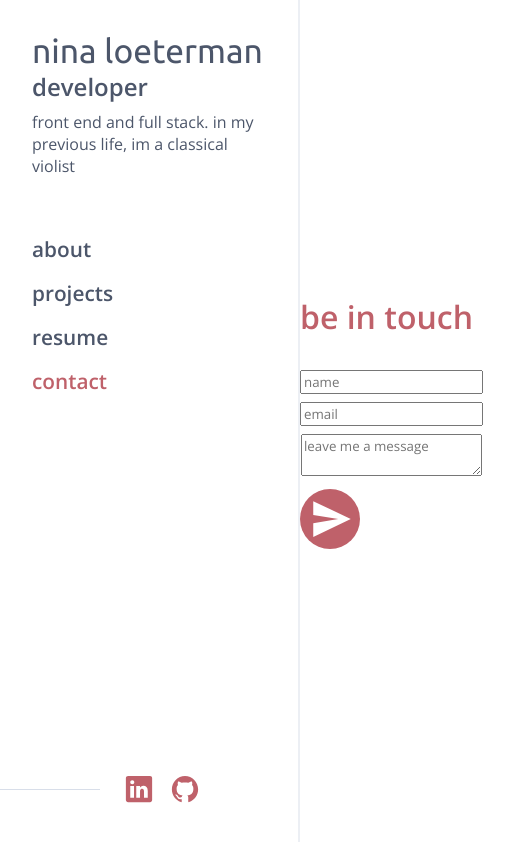
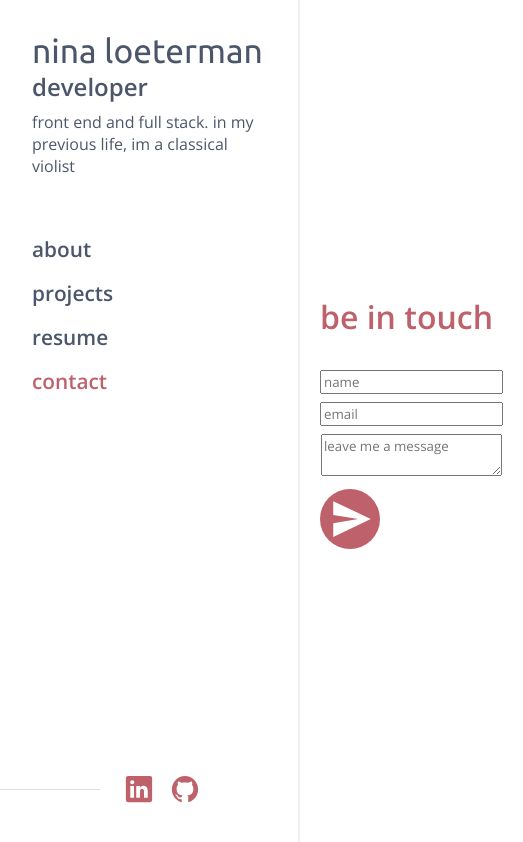
Before and after one commit to NinaLoeterman/portfolio, a React (Create React App) app: page /contact in a window 390 px wide. Shown: the whole page, 523 px wide, since content can reach past the window. Built offline with nearby package versions, Linux system fonts and the light colour scheme.

Commit message:
added better responsivity to contact form

```diff
--- a/src/components/misc/TextInput/TextInput.styles.css
+++ b/src/components/misc/TextInput/TextInput.styles.css
@@ -15,7 +15,7 @@
 }
 
 .text-area {
-    height: 400px;
+    min-height: 200px;
     resize: none;
     padding: var(--margin-main) var(--margin-main);
 }
--- a/src/components/pages/ContactPage/ContactPage.jsx
+++ b/src/components/pages/ContactPage/ContactPage.jsx
@@ -9,7 +9,7 @@ const ContactPage = () => {
   return (
     <div className="contact-page">
       {!isMessageSent ? (
-        <div data-testid="contact-page">
+        <div className="contact-page-container" data-testid="contact-page">
           <PageTitle title="be in touch" />
           <ContactForm setIsMessageSent={setIsMessageSent} />
         </div>
--- a/src/components/pages/ContactPage/ContactPage.styles.css
+++ b/src/components/pages/ContactPage/ContactPage.styles.css
@@ -1,6 +1,14 @@
 .contact-page {
     width: 100%;
     margin: 10%;
-    max-width: 900px;
     margin: auto;
+    display: flex;
+    justify-content: center;
 }
+
+.contact-page-container {
+    margin: 20px;
+    min-width: 60%;
+    max-width: 700px;
+    max-height: 700px;
+}
```
